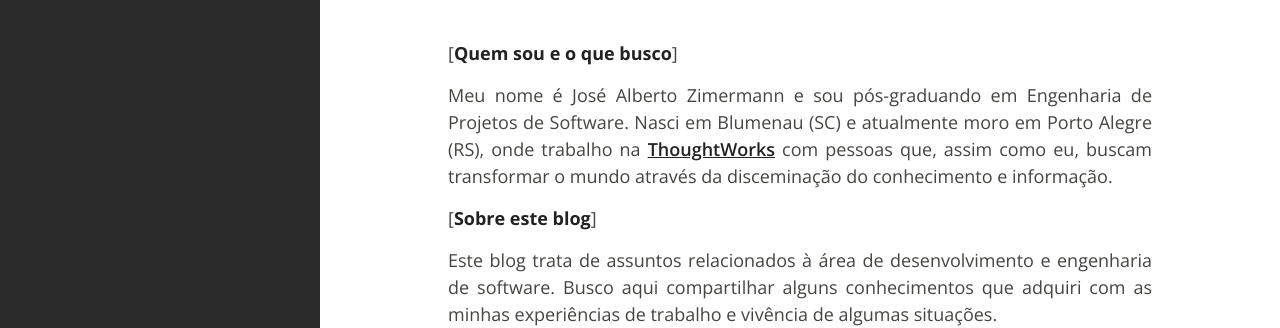
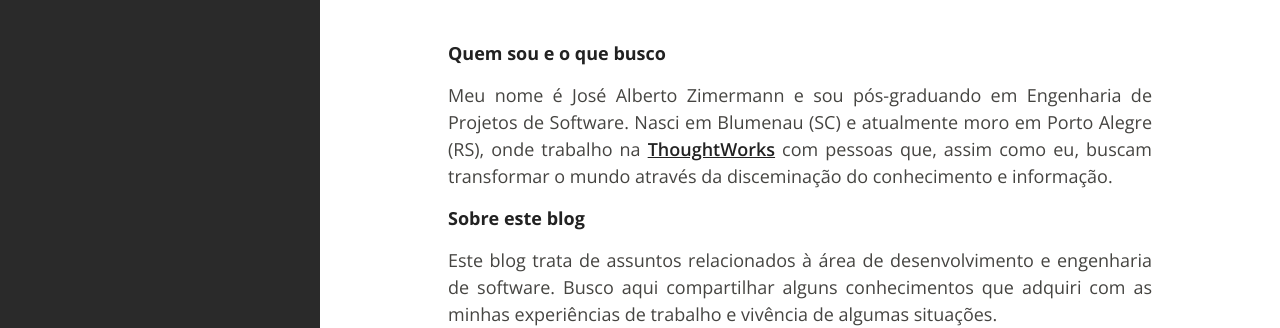
Before and after one commit to jzimermann/jzimermann.github.io, a Jekyll site: the page built from sobre.md, in a window 1280 px wide. Shown: the top 328 px of the page. Built offline with Jekyll 4.4.1, drawn with Linux system fonts in a browser that asks for light colours; Markdown is read by kramdown in place of the engine named in the settings.

Commit message:
Adjusting About description

```diff
--- a/sobre.md
+++ b/sobre.md
@@ -2,12 +2,12 @@
 layout: default
 title:  "Sobre"
 ---
-[**Quem sou e o que busco**]
+**Quem sou e o que busco**
 
 Meu nome é José Alberto Zimermann e sou pós-graduando em Engenharia de Projetos de Software. Nasci em Blumenau (SC) e atualmente moro em Porto Alegre (RS), onde trabalho na [ThoughtWorks] com pessoas que, assim como eu, buscam transformar o mundo através da disceminação do conhecimento e informação.
 
 
-[**Sobre este blog**]
+**Sobre este blog**
 
 Este blog trata de assuntos relacionados à área de desenvolvimento e engenharia de software. Busco aqui compartilhar alguns conhecimentos que adquiri com as minhas experiências de trabalho e vivência de algumas situações.
 
```
